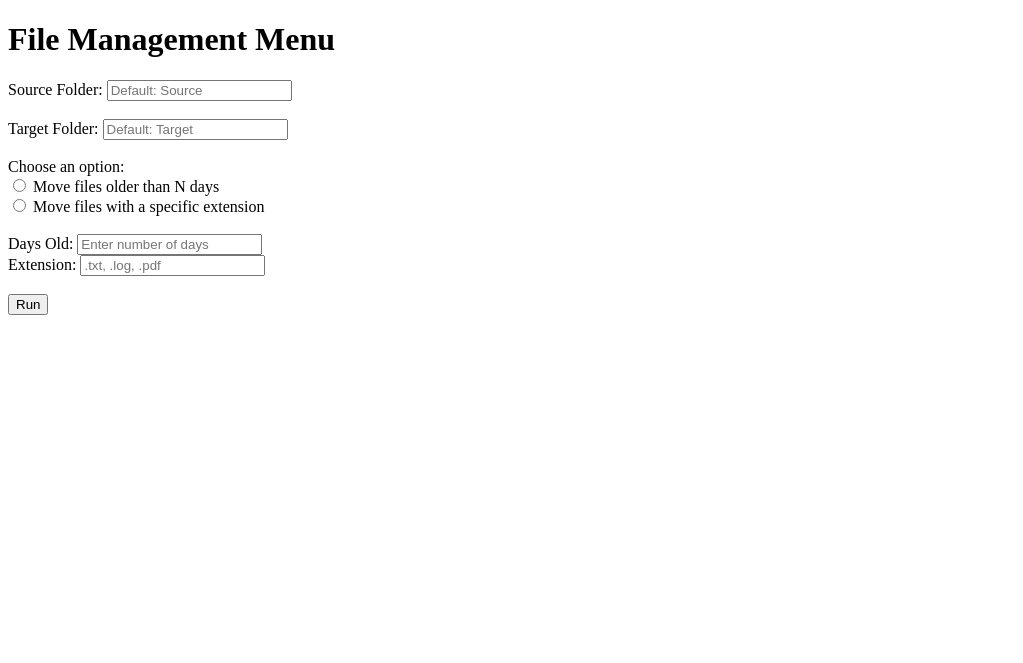
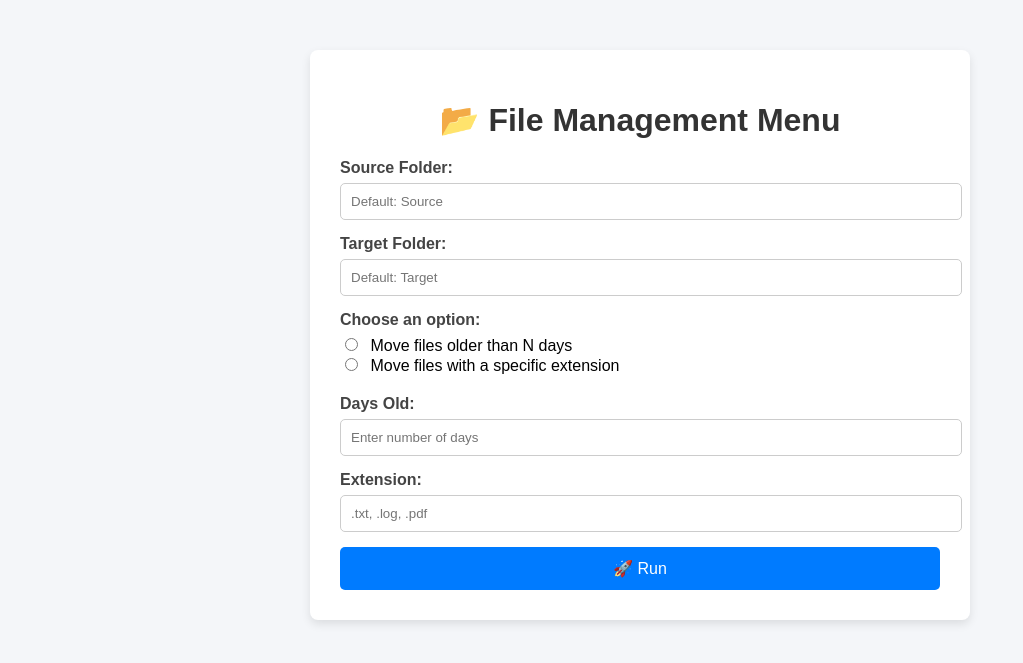
Before and after one commit to harishkemkar/Automation_old_file_mover, a Flask app: page / in a window 1280 px wide. Shown: the top 663 px of the page, without its empty margins (0-1023 px from the left). Run offline with Flask 3, Linux system fonts and the light colour scheme.

Commit message:
Adding webmodule so as to access tool from browser

```diff
--- a/templates/index.html
+++ b/templates/index.html
@@ -1,33 +1,107 @@
 <!DOCTYPE html>
-<html>
+<html lang="en">
 <head>
+    <meta charset="UTF-8">
     <title>File Management Utility</title>
+    <style>
+        body {
+            font-family: Arial, sans-serif;
+            background: #f4f6f9;
+            margin: 0;
+            padding: 0;
+        }
+
+        .container {
+            max-width: 600px;
+            margin: 50px auto;
+            background: #fff;
+            padding: 30px;
+            border-radius: 8px;
+            box-shadow: 0 4px 10px rgba(0,0,0,0.1);
+        }
+
+        h1 {
+            text-align: center;
+            color: #333;
+            margin-bottom: 20px;
+        }
+
+        label {
+            font-weight: bold;
+            display: block;
+            margin-bottom: 6px;
+            color: #444;
+        }
+
+        input[type="text"], input[type="number"] {
+            width: 100%;
+            padding: 10px;
+            margin-bottom: 15px;
+            border: 1px solid #ccc;
+            border-radius: 5px;
+        }
+
+        .radio-group {
+            margin-bottom: 20px;
+        }
+
+        .radio-group input {
+            margin-right: 8px;
+        }
+
+        button {
+            width: 100%;
+            padding: 12px;
+            background: #007BFF;
+            border: none;
+            border-radius: 5px;
+            color: white;
+            font-size: 16px;
+            cursor: pointer;
+            transition: background 0.3s ease;
+        }
+
+        button:hover {
+            background: #0056b3;
+        }
+
+        ul {
+            margin-top: 20px;
+            padding: 10px;
+            background: #eaf4ff;
+            border-radius: 5px;
+            list-style-type: none;
+        }
+
+        ul li {
+            color: #333;
+            margin-bottom: 5px;
+        }
+    </style>
 </head>
 <body>
-    <h1>File Management Menu</h1>
+    <div class="container">
+        <h1>📂 File Management Menu</h1>
         <form method="POST">
             <label>Source Folder:</label>
-        <input type="text" name="source_folder" placeholder="Default: Source"><br><br>
+            <input type="text" name="source_folder" placeholder="Default: Source">
 
             <label>Target Folder:</label>
-        <input type="text" name="target_folder" placeholder="Default: Target"><br><br>
+            <input type="text" name="target_folder" placeholder="Default: Target">
 
-        <label>Choose an option:</label><br>
+            <div class="radio-group">
+                <label>Choose an option:</label>
                 <input type="radio" name="choice" value="1"> Move files older than N days<br>
-        <input type="radio" name="choice" value="2"> Move files with a specific extension<br><br>
+                <input type="radio" name="choice" value="2"> Move files with a specific extension
+            </div>
 
-        <div>
             <label>Days Old:</label>
             <input type="number" name="days_old" placeholder="Enter number of days">
-        </div>
 
-        <div>
             <label>Extension:</label>
             <input type="text" name="extension" placeholder=".txt, .log, .pdf">
-        </div>
 
-        <br>
-        <button type="submit">Run</button>
+            <button type="submit">🚀 Run</button>
         </form>
 
         {% with messages = get_flashed_messages() %}
@@ -39,5 +113,6 @@
             </ul>
           {% endif %}
         {% endwith %}
+    </div>
 </body>
 </html>
```
Also changed, not shown: main.py (line endings or trailing spaces). Lines whose indentation alone changed are shown as unchanged.
